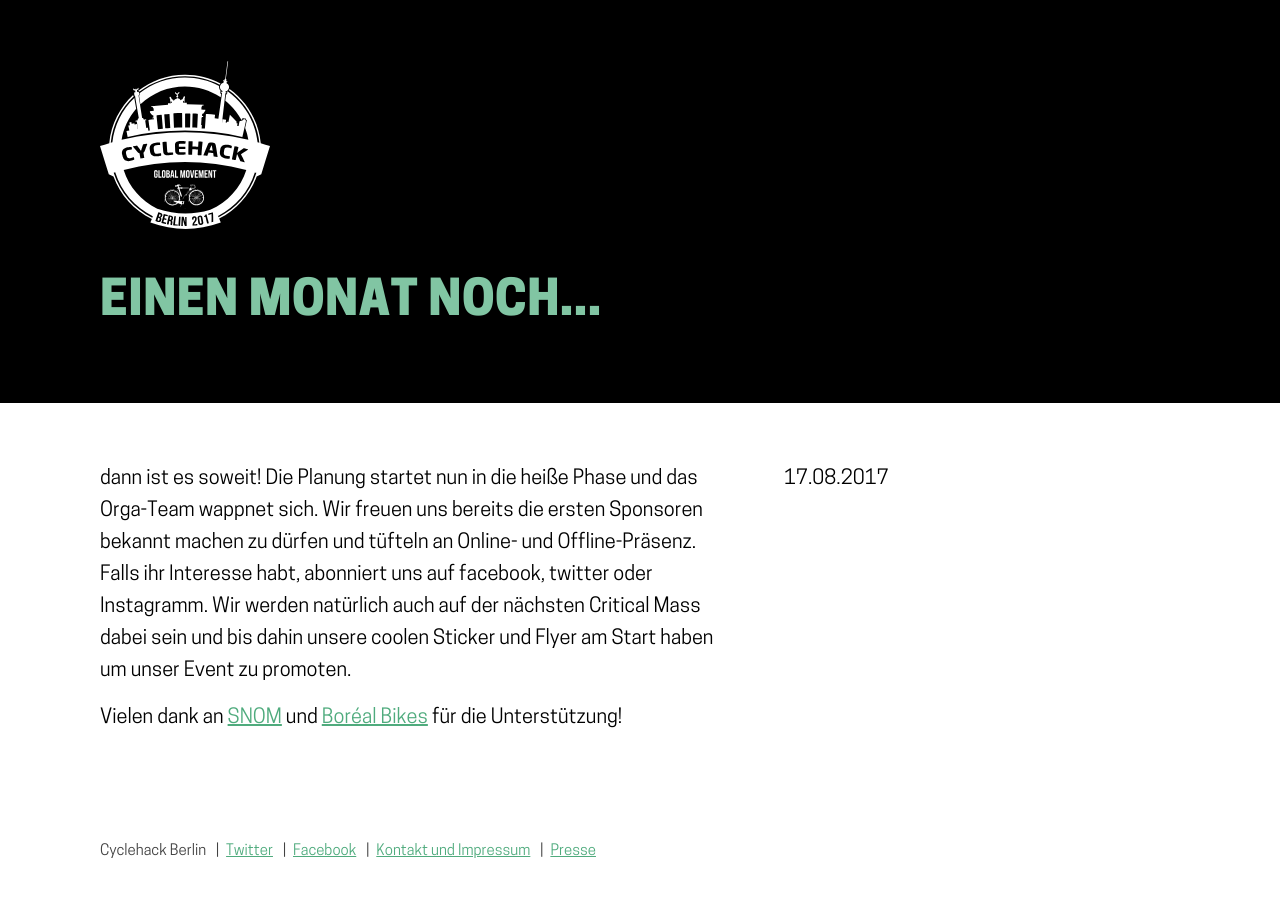
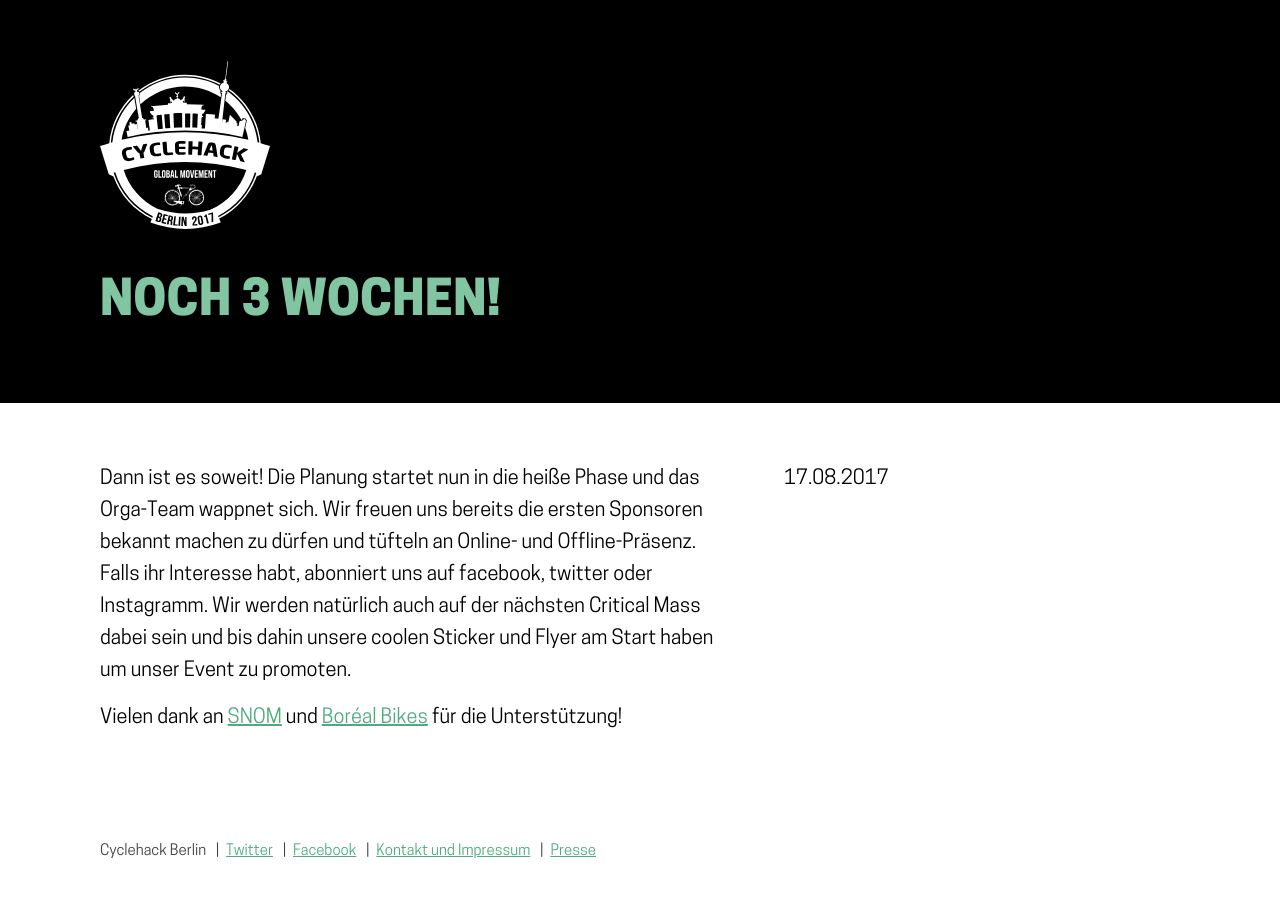
Before and after one commit to sjockers/cyclehackberlin.de, a Jekyll site: the page built from _posts/2017-08-17-einen-monat-noch-dot-dot-dot.markdown, in a window 1280 px wide. Shown: the top 897 px of the page. Built offline with Jekyll 4.4.1, drawn with Linux system fonts in a browser that asks for light colours.

Commit message:
Updated Einen Monat Noch Dot Dot Dot

```diff
--- a/_posts/2017-08-17-einen-monat-noch-dot-dot-dot.markdown
+++ b/_posts/2017-08-17-einen-monat-noch-dot-dot-dot.markdown
@@ -1,9 +1,9 @@
 ---
-title: Einen Monat noch...
+title: Noch 3 Wochen!
 date: 2017-08-17 15:24:00 Z
 ---
 
-dann ist es soweit! Die Planung startet nun in die heiße Phase und das Orga-Team wappnet sich. Wir freuen uns bereits die ersten Sponsoren bekannt machen zu dürfen und tüfteln an Online- und Offline-Präsenz.
+Dann ist es soweit! Die Planung startet nun in die heiße Phase und das Orga-Team wappnet sich. Wir freuen uns bereits die ersten Sponsoren bekannt machen zu dürfen und tüfteln an Online- und Offline-Präsenz.
 Falls ihr Interesse habt, abonniert uns auf facebook, twitter oder Instagramm. Wir werden natürlich auch auf der nächsten Critical Mass dabei sein und bis dahin unsere coolen Sticker und Flyer am Start haben um unser Event zu promoten.
 
 Vielen dank an [SNOM](https://www.snom.com/) und [Boréal Bikes](https://borealbikes.com/) für die Unterstützung!
```
